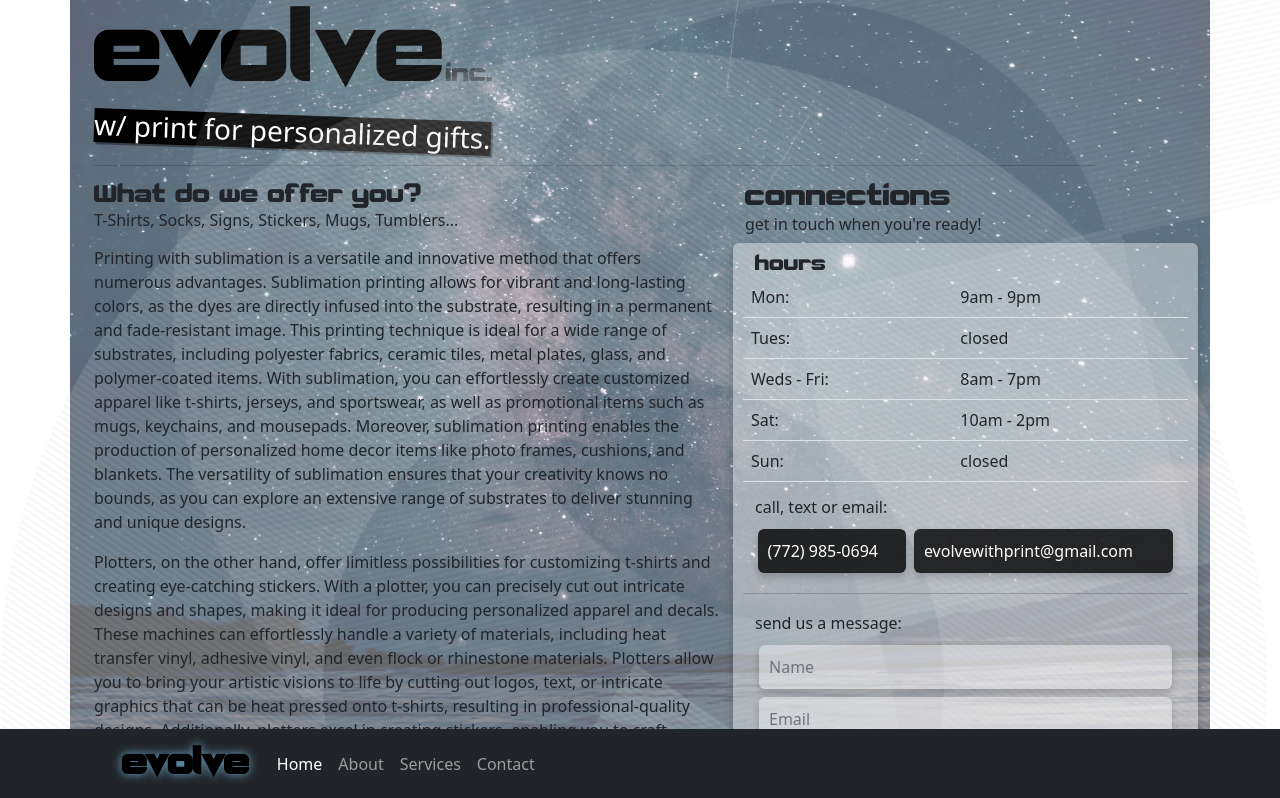
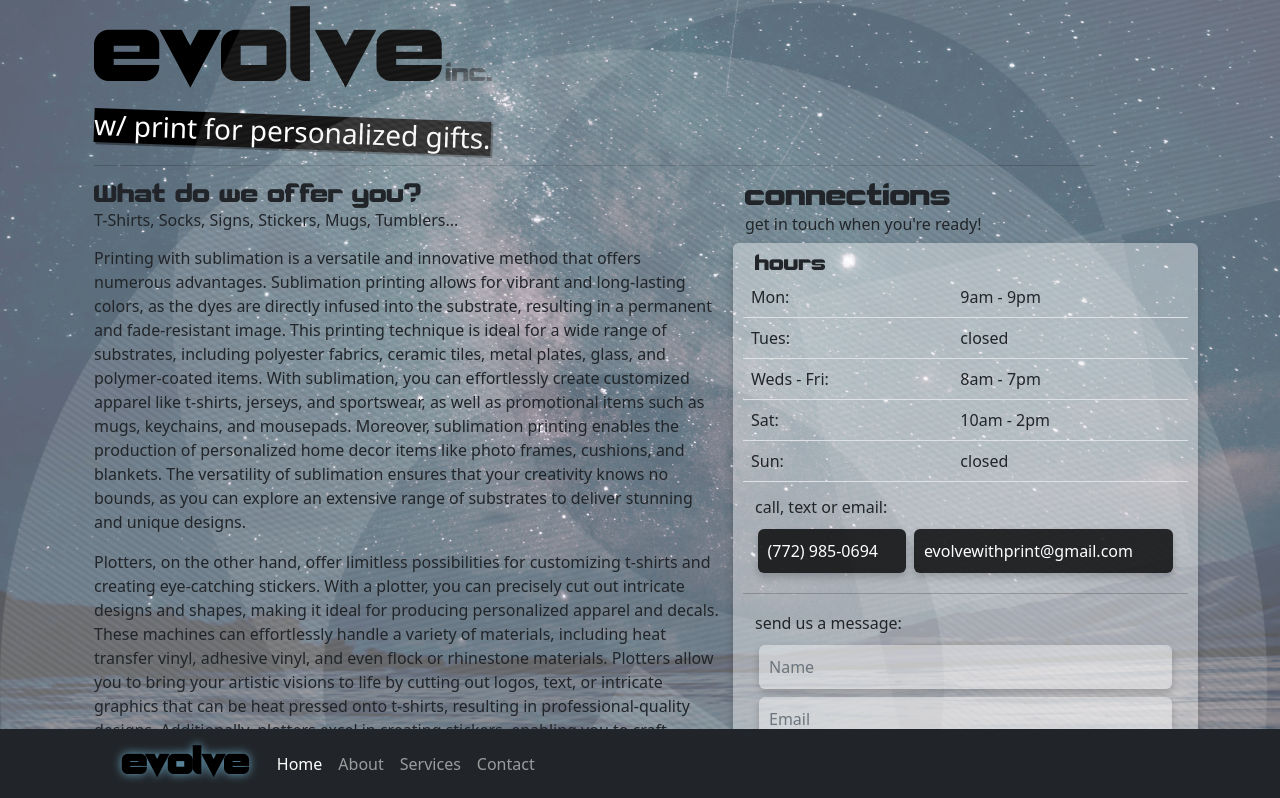
Before and after one commit to dananzola/evowww, a React (Create React App) app: page / in a window 1280 px wide. Shown: the top 798 px of the page. Built offline with nearby package versions, Linux system fonts and the light colour scheme.

Commit message:
change back

```diff
--- a/src/layouts/Layout.js
+++ b/src/layouts/Layout.js
@@ -25,7 +25,7 @@ export default function Layout() {
 
     return (
         <div
-            className="App container px-4 px-lg-6"
+            className="App"
             style={{
                 backgroundImage: `url(${backgroundImage})`,
                 backgroundAttachment: 'fixed',
@@ -37,7 +37,7 @@ export default function Layout() {
             <img className="rotate" src="/imgs/e.png" alt="" />
             <img className="rotateS" src="/imgs/e.png" alt="" />
             <NavigationBar />
-
+            <div className="container px-4 px-lg-6" id="containerPad">
                 <Header />
                 <div className="row gx-4 gx-lg-6">
                     <div className="col-lg-7" id="body">
@@ -48,7 +48,7 @@ export default function Layout() {
 
                 </div>
                 <Footer />
-
+            </div>
         </div>
     );
 }
```
